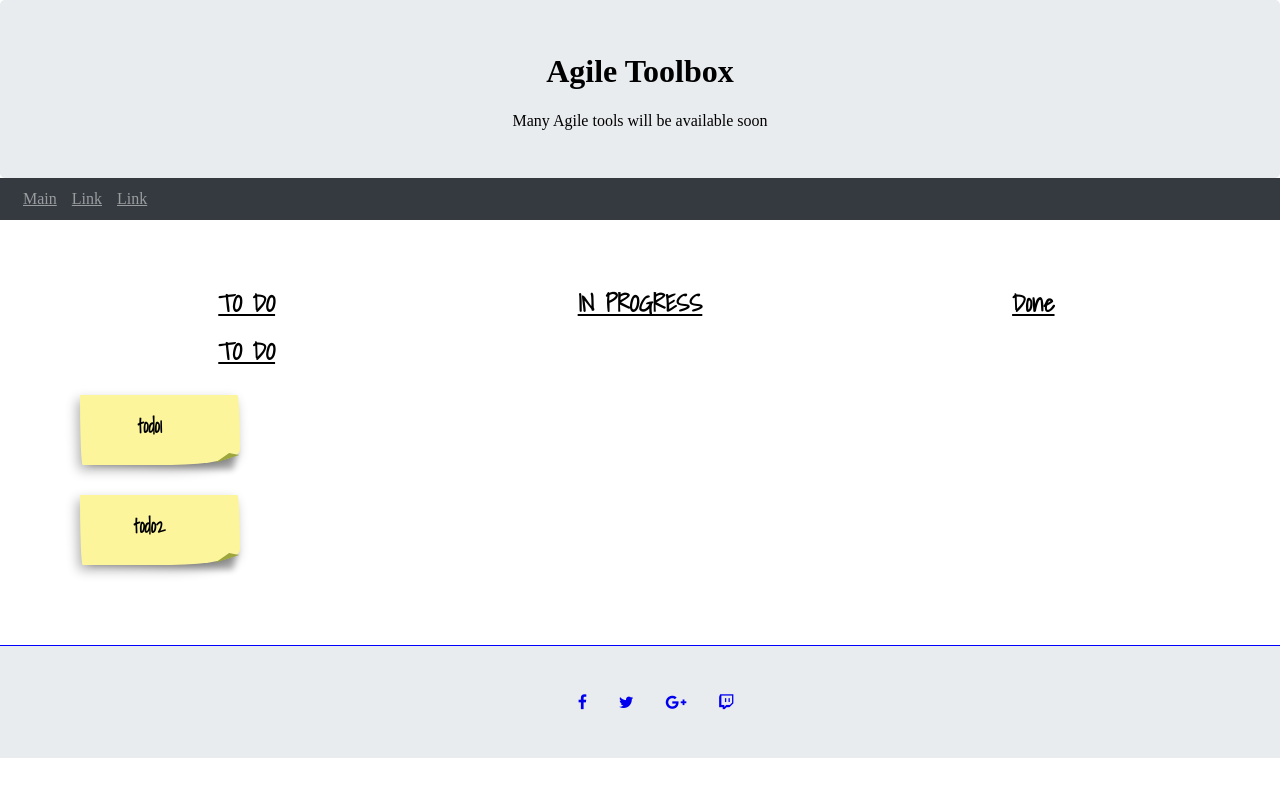
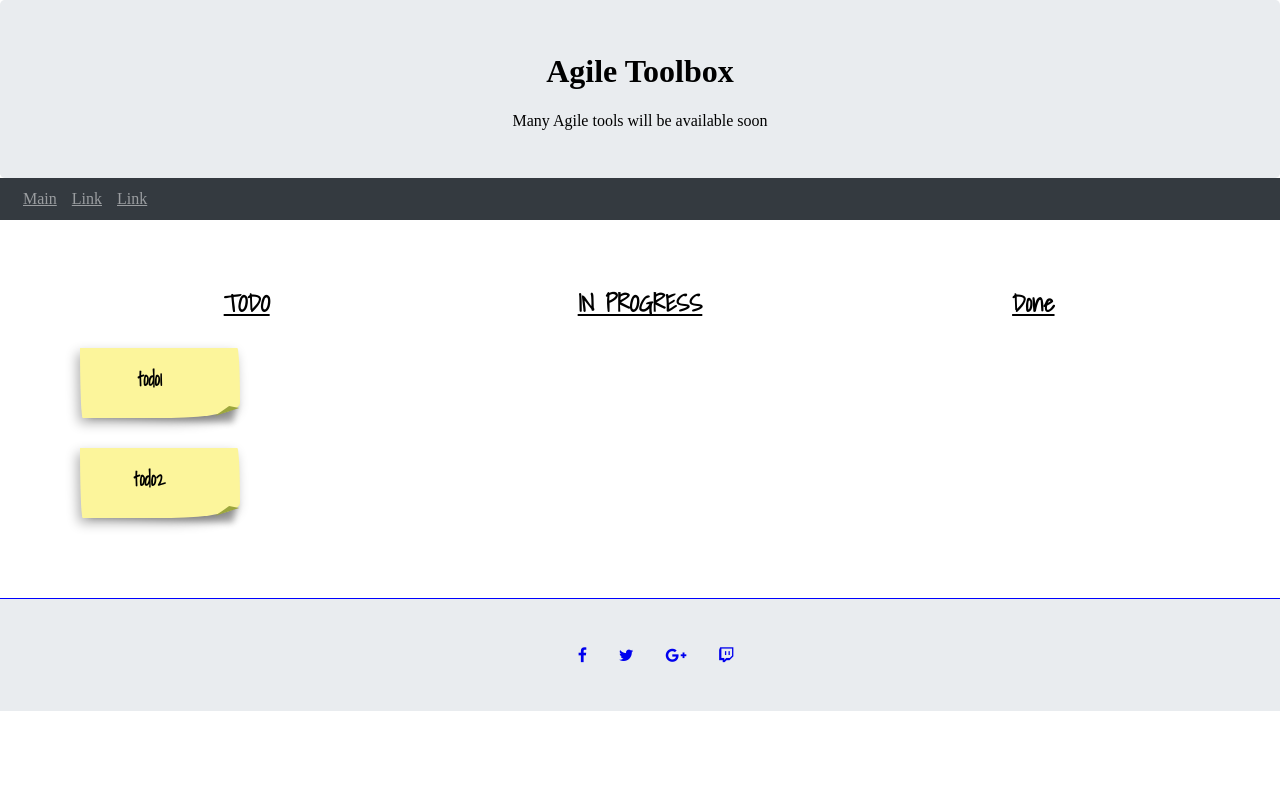
Before and after one commit to RodinDenis/agile-tool-box, a Vue app in the folder front/: page / in a window 1280 px wide. Shown: the top 796 px of the page. Built offline with nearby package versions, Linux system fonts and the light colour scheme.

Commit message:
main вынесен в отдельный шаблон

```diff
--- a/front/public/index.html
+++ b/front/public/index.html
@@ -26,20 +26,7 @@
         <li><a href="#">Link</a></li>
       </ul>
     </nav>
-
-    <main>
-      <section>
-        <h2>TO DO</h2>
-        <div id="app"></div>
-      </section>
-      <section>
-        <h2>IN PROGRESS</h2>
-      </section>
-      <section>
-        <h2>Done</h2>
-      </section>
-    </main>
-
+    <div id="app"></div>
     <footer>
       <a href="#"><i class="fa fa-facebook"></i></a>
       <a href="#"><i class="fa fa-twitter"></i></a>
--- a/front/src/App.vue
+++ b/front/src/App.vue
@@ -1,12 +1,18 @@
 <template>
-  <div id="app">
-    <div>
-      <h2>TO DO</h2>
+  <main id="app">
+    <section>
+      <h2>TODO</h2>
       <Sticker
           v-for="sticker in stickers" :key="sticker.message"
           v-bind:msg="sticker.message"/>
-    </div>
-  </div>
+    </section>
+    <section>
+      <h2>IN PROGRESS</h2>
+    </section>
+    <section>
+      <h2>Done</h2>
+    </section>
+  </main>
 </template>
 
 <script>
@@ -27,3 +33,16 @@ export default {
   },
 }
 </script>
+
+<style scoped>
+main {
+  margin: 50px;
+  display: flex;
+}
+
+section {
+  margin: 0 auto;
+  width: 100%;
+  text-align: center;
+}
+</style>
```
